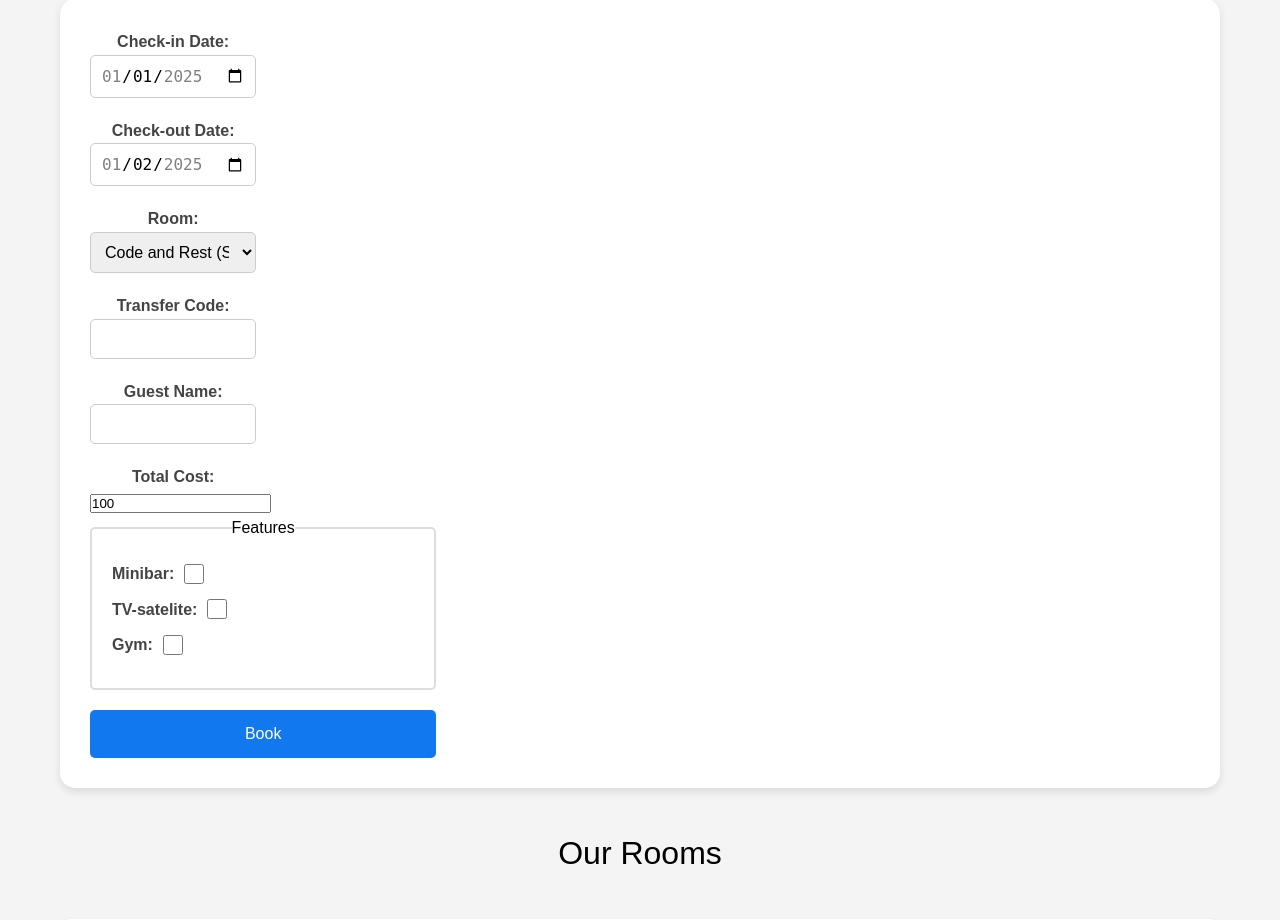
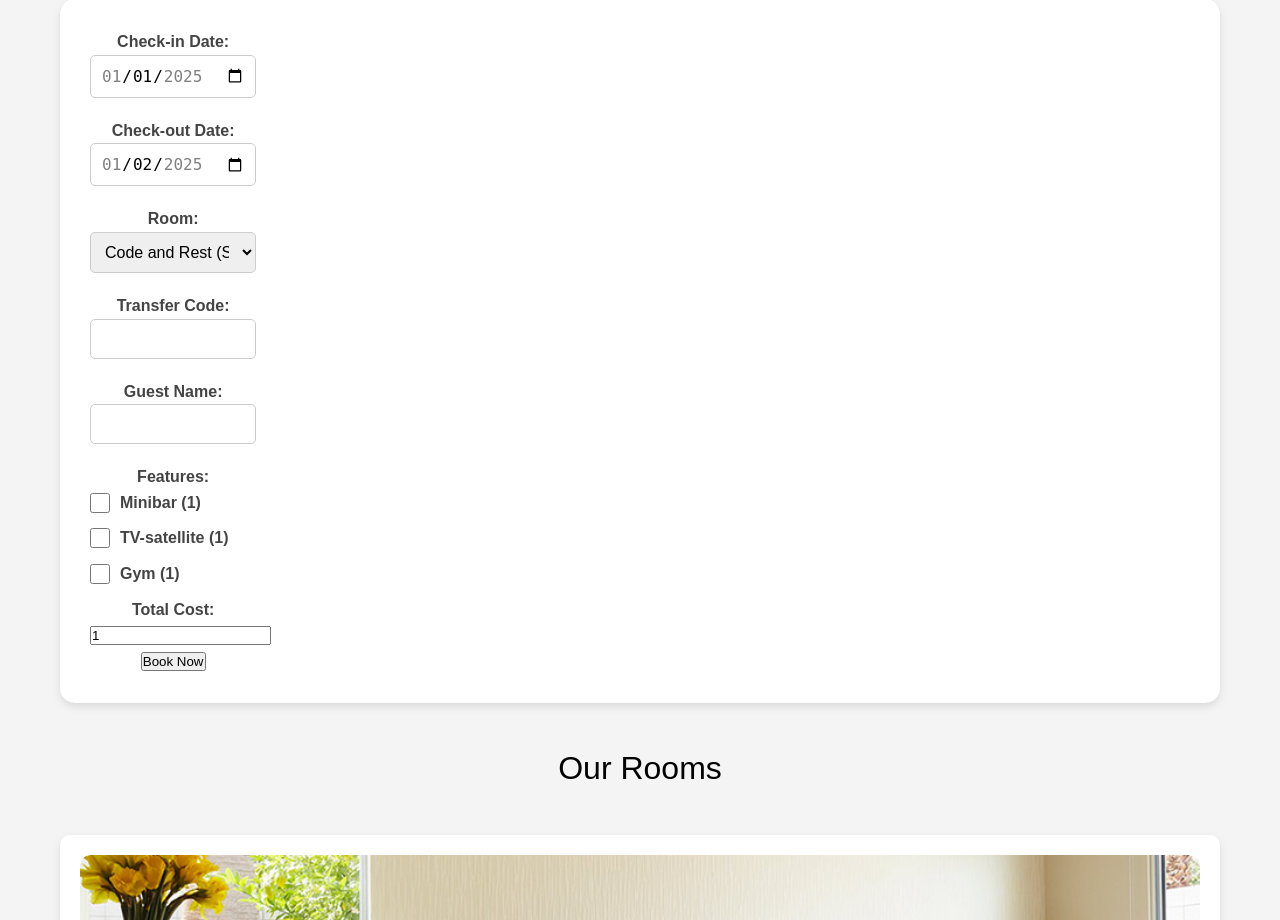
Before and after one commit to Luisal182/Kosrae-Lagoon, a PHP site: page / in a window 1280 px wide. Shown: the part 752-1672 px from the top of the page. Run offline with PHP 8.4, Linux system fonts and the light colour scheme; data comes from the database, SQL or seed files in the repository.

Commit message:
updateindex

```diff
--- a/index.php
+++ b/index.php
@@ -7,6 +7,7 @@ use GuzzleHttp\Client;
 $database = new PDO('sqlite:Kosrae_lagoon.db');
 
 ?>
+
 
 
 <!DOCTYPE html>
@@ -43,7 +44,6 @@ $database = new PDO('sqlite:Kosrae_lagoon.db');
             <h2>Book your Nirvana here</h2>
             <div class="form">
                 <div class="booking-form">
-
                     <form action="booking.php" method="post">
                         <div class="content-section">
                             <div class="form-row">
@@ -59,14 +59,15 @@ $database = new PDO('sqlite:Kosrae_lagoon.db');
                                     <input type="date" id="end" name="end-date" min="2025-01-02" max="2025-01-31" value="2025-01-02">
                                 </div>
                             </div>
+
                             <div class="form-row">
                                 <!-- Room Selection -->
                                 <div class="section-form">
                                     <label for="standard">Room:</label>
-                                    <select name="room" id="standard">
-                                        <option value="Budget">Code and Rest (Simple)</option>
-                                        <option value="Standard">Syntax & Serenity (Medium)</option>
-                                        <option value="Luxury">Elite & Escape (Sublime)</option>
+                                    <select name="room" id="standard" onchange="updateTotalCost()">
+                                        <option value="Budget" data-price="1">Code and Rest (Simple) - 1</option>
+                                        <option value="Standard" data-price="2">Syntax & Serenity (Medium) - 2</option>
+                                        <option value="Luxury" data-price="4">Elite & Escape (Sublime) - 4</option>
                                     </select>
                                 </div>
 
@@ -77,49 +78,46 @@ $database = new PDO('sqlite:Kosrae_lagoon.db');
                                 </div>
                             </div>
                         </div>
-                        <!-- NEW Additional Fields  NEW thursday-->
+
+                        <!-- NEW Additional Fields -->
                         <div class="content-section">
-                            <!-- NEWGuest NameNEW thursday -->
+                            <!-- Guest Name -->
                             <div class="section-form">
                                 <label for="guestName">Guest Name: </label>
                                 <input name="guestName" type="text" id="guestName" required>
                             </div>
 
+                            <!-- Features (Checkboxes for Minibar, TV-satellite, Gym) -->
+                            <div class="section-form">
+                                <label>Features:</label>
+                                <div class="feature">
+                                    <input type="checkbox" name="feature1" id="feature1" value="Minibar" onchange="updateTotalCost()">
+                                    <label for="feature1">Minibar (1)</label>
+                                </div>
+                                <div class="feature">
+                                    <input type="checkbox" name="feature2" id="feature2" value="TV-satellite" onchange="updateTotalCost()">
+                                    <label for="feature2">TV-satellite (1)</label>
+                                </div>
+                                <div class="feature">
+                                    <input type="checkbox" name="feature3" id="feature3" value="Gym" onchange="updateTotalCost()">
+                                    <label for="feature3">Gym (1)</label>
+                                </div>
+                            </div>
+
                             <!-- Total Cost -->
                             <div class="section-form">
                                 <label for="totalCost">Total Cost: </label>
-                                <input name="totalCost" type="number" id="totalCost" value="100" min="1" required>
+                                <input name="totalCost" type="number" id="totalCost" value="1" min="1" required readonly>
                             </div>
                         </div>
 
-                        <!-- Room Features -->
-                        <div class="content-section">
-                            <fieldset>
-                                <legend>Features</legend>
-                                <div class="feature">
-                                    <label for="feature1">Minibar: </label>
-                                    <input name="feature1" type="checkbox" id="feature1" value="Coffeemaker">
-                                </div>
+                        <!-- Submit Button -->
+                        <div class="section-form">
+                            <button type="submit">Book Now</button>
+                        </div>
+                    </form>
 
-                                <div class="feature">
-                                    <label for="feature2">TV-satelite: </label>
-                                    <input name="feature2" type="checkbox" id="feature2" value="TV">
-                                </div>
-
-                                <div class="feature">
-                                    <label for="feature3">Gym: </label>
-                                    <input name="feature3" type="checkbox" id="feature3" value="Minibar">
-                                </div>
-                            </fieldset>
-                        </div>
-
-                        <!-- Submit Button -->
-                        <input id="submitBtn" type="submit" value="Book" />
-                    </form>
-                </div>
-            </div>
         </section>
-
         <!-- Rooms Section -->
         <section class="rooms">
             <h2>Our Rooms</h2>
@@ -286,7 +284,25 @@ $database = new PDO('sqlite:Kosrae_lagoon.db');
     <footer>
         <span>&copy; 2025 Kosrae Lagoon. All Rights Reserved.</span>
     </footer>
+    <script>
+        // Function to update the total cost dynamically based on selected features
+        function updateTotalCost() {
+            let totalCost = 0;
 
+            // Room price
+            const roomSelect = document.getElementById('standard');
+            totalCost += parseInt(roomSelect.options[roomSelect.selectedIndex].dataset.price);
+
+            // Feature prices (1 each)
+            if (document.getElementById('feature1').checked) totalCost += 1; // Minibar
+            if (document.getElementById('feature2').checked) totalCost += 1; // TV-satellite
+            if (document.getElementById('feature3').checked) totalCost += 1; // Gym
+
+            // Update the total cost input field
+            document.getElementById('totalCost').value = totalCost;
+        }
+    </script>
 </body>
 
+
 </html>
```
Also changed, not shown: booking.php (+3 -69 lines).
